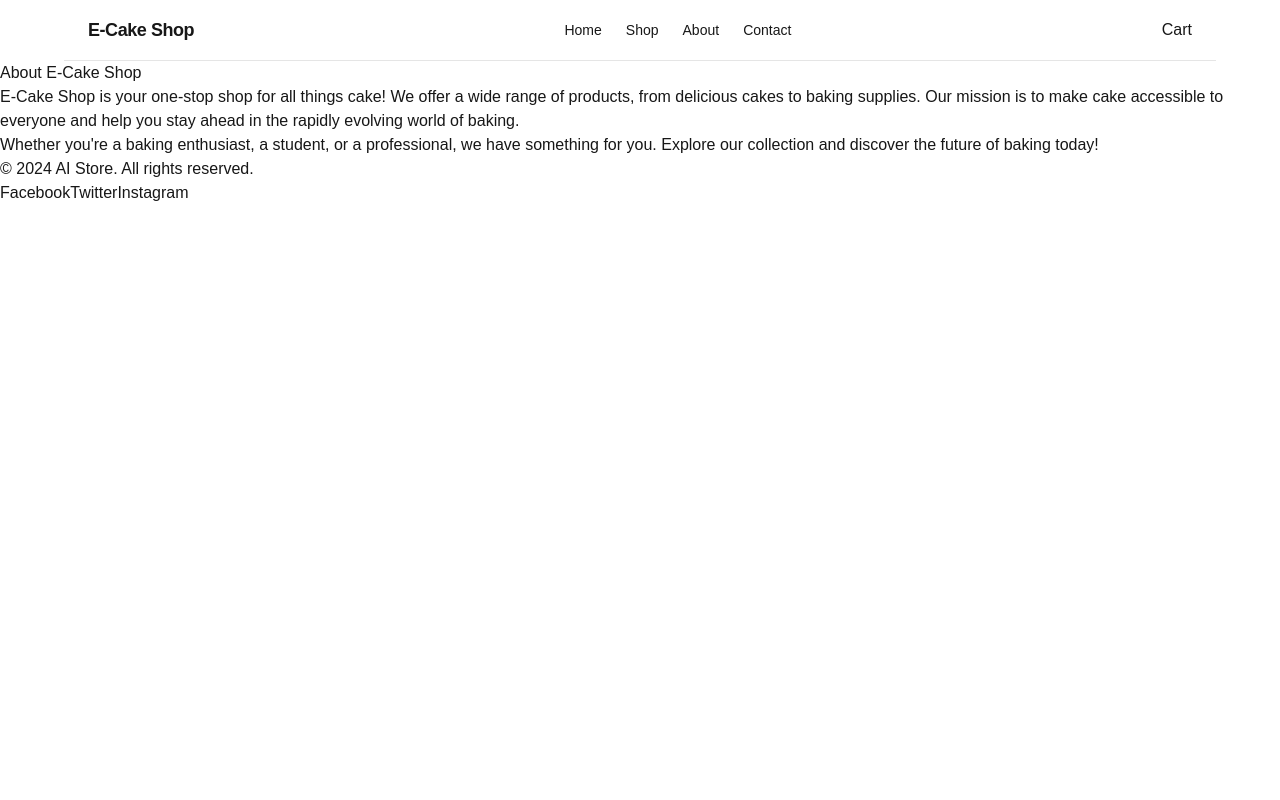
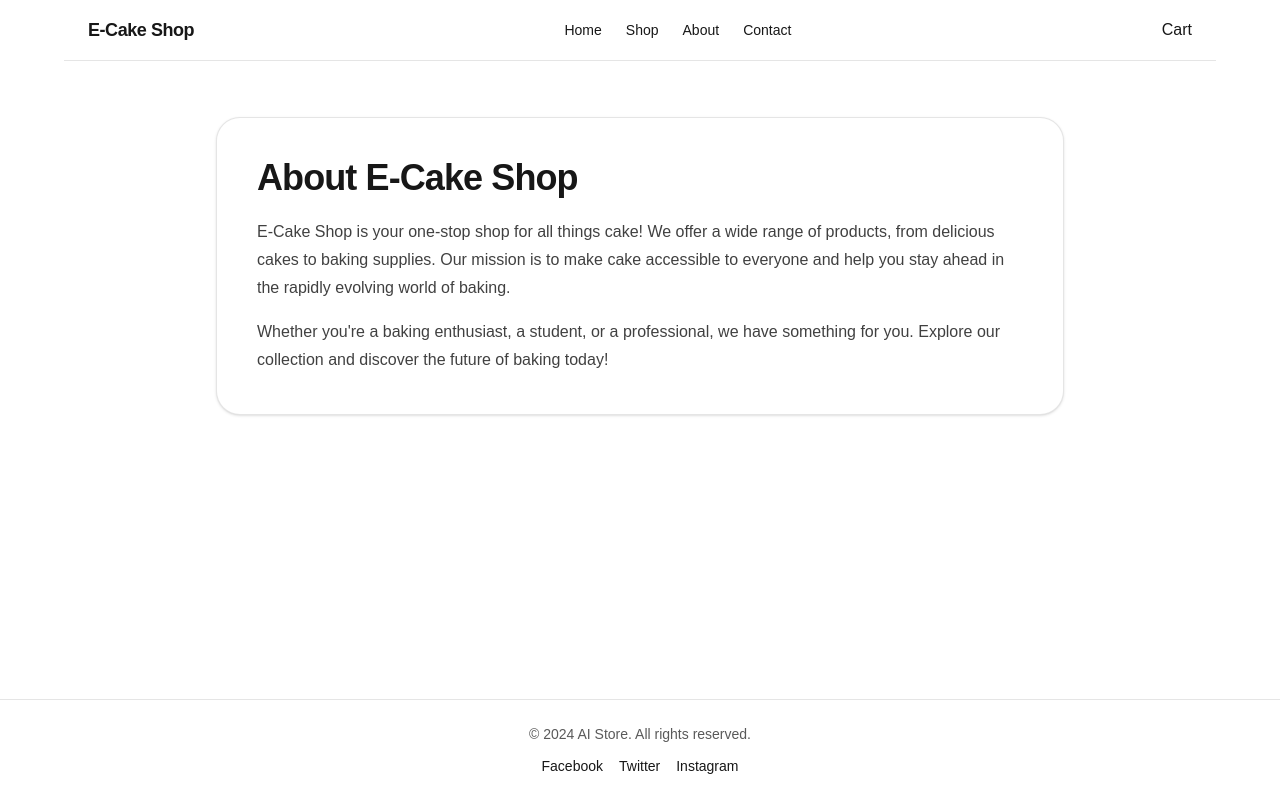
Before and after one commit to emeol/ecom, a Next.js app: page /about in a window 1280 px wide. Built offline with nearby package versions, Linux system fonts and the light colour scheme.

Commit message:
ai styled footer and about

```diff
--- a/app/components/Footer.tsx
+++ b/app/components/Footer.tsx
@@ -1,12 +1,12 @@
 export const Footer = () => {
     return (
-        <footer className="footer">
-            <p>&copy; 2024 AI Store. All rights reserved.</p>
-            <div className="social-links">
-                <a href="https://www.facebook.com/AIStore" target="_blank" rel="noopener noreferrer">Facebook</a>
-                <a href="https://www.twitter.com/AIStore" target="_blank" rel="noopener noreferrer">Twitter</a>
-                <a href="https://www.instagram.com/AIStore" target="_blank" rel="noopener noreferrer">Instagram</a>
+        <div className="mx-auto flex w-full max-w-6xl flex-col items-center justify-center gap-3 px-6 py-6 text-center">
+            <p className="text-sm text-black/65">&copy; 2024 AI Store. All rights reserved.</p>
+            <div className="flex flex-wrap items-center justify-center gap-4 text-sm font-medium">
+                <a className="transition-colors hover:text-black/60" href="https://www.facebook.com/AIStore" target="_blank" rel="noopener noreferrer">Facebook</a>
+                <a className="transition-colors hover:text-black/60" href="https://www.twitter.com/AIStore" target="_blank" rel="noopener noreferrer">Twitter</a>
+                <a className="transition-colors hover:text-black/60" href="https://www.instagram.com/AIStore" target="_blank" rel="noopener noreferrer">Instagram</a>
             </div>
-        </footer>
+        </div>
     );
 }
--- a/app/layout.tsx
+++ b/app/layout.tsx
@@ -16,15 +16,17 @@ export default function RootLayout({
 }>) {
   return (
     <html lang="en">
-      <body>
+      <body className="min-h-screen">
         <Providers>
+          <div className="flex min-h-screen flex-col">
           <header>
             <NavBar />
           </header>
-          <main>{children}</main>
-          <footer>
+          <main className="flex-1">{children}</main>
+          <footer className="mt-auto border-t border-black/10 bg-white">
             <Footer />
           </footer>
+          </div>
         </Providers>
       </body>
     </html>
--- a/app/pages/About.tsx
+++ b/app/pages/About.tsx
@@ -1,9 +1,17 @@
 export const About = () => {
     return (
-        <div className="about-page">
-            <h1>About E-Cake Shop</h1>
-            <p>E-Cake Shop is your one-stop shop for all things cake! We offer a wide range of products, from delicious cakes to baking supplies. Our mission is to make cake accessible to everyone and help you stay ahead in the rapidly evolving world of baking.</p>
-            <p>Whether you're a baking enthusiast, a student, or a professional, we have something for you. Explore our collection and discover the future of baking today!</p>
-        </div>
+        <section className="mx-auto w-full max-w-4xl px-6 py-10 md:py-14">
+            <div className="rounded-3xl border border-black/10 bg-white p-6 shadow-sm md:p-10">
+                <h1 className="mb-5 text-3xl font-semibold tracking-tight md:text-4xl">About E-Cake Shop</h1>
+                <div className="space-y-4 text-base leading-7 text-black/75">
+                    <p>
+                        E-Cake Shop is your one-stop shop for all things cake! We offer a wide range of products, from delicious cakes to baking supplies. Our mission is to make cake accessible to everyone and help you stay ahead in the rapidly evolving world of baking.
+                    </p>
+                    <p>
+                        Whether you&apos;re a baking enthusiast, a student, or a professional, we have something for you. Explore our collection and discover the future of baking today!
+                    </p>
+                </div>
+            </div>
+        </section>
     );
 }
```
